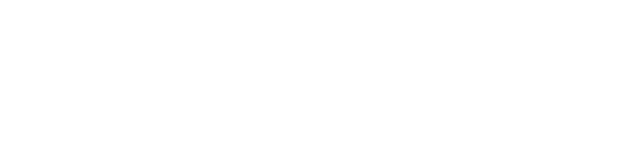
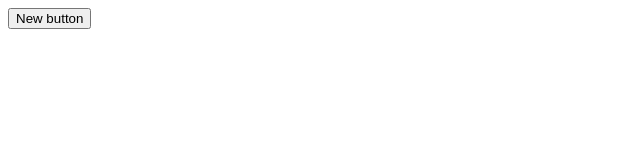
Before and after one commit to KuchkarovOgabek/Lionic, a plain HTML site: page index.html in a window 1280 px wide. Shown: the whole page, without its empty margins (0-640 px from the left). Drawn offline with Linux system fonts and the light colour scheme.

Commit message:
new button added

```diff
--- a/index.html
+++ b/index.html
@@ -6,6 +6,8 @@
     <title>Document</title>
 </head>
 <body>
-
+    <button class="btn">
+        New button
+    </button>
 </body>
 </html>
```
